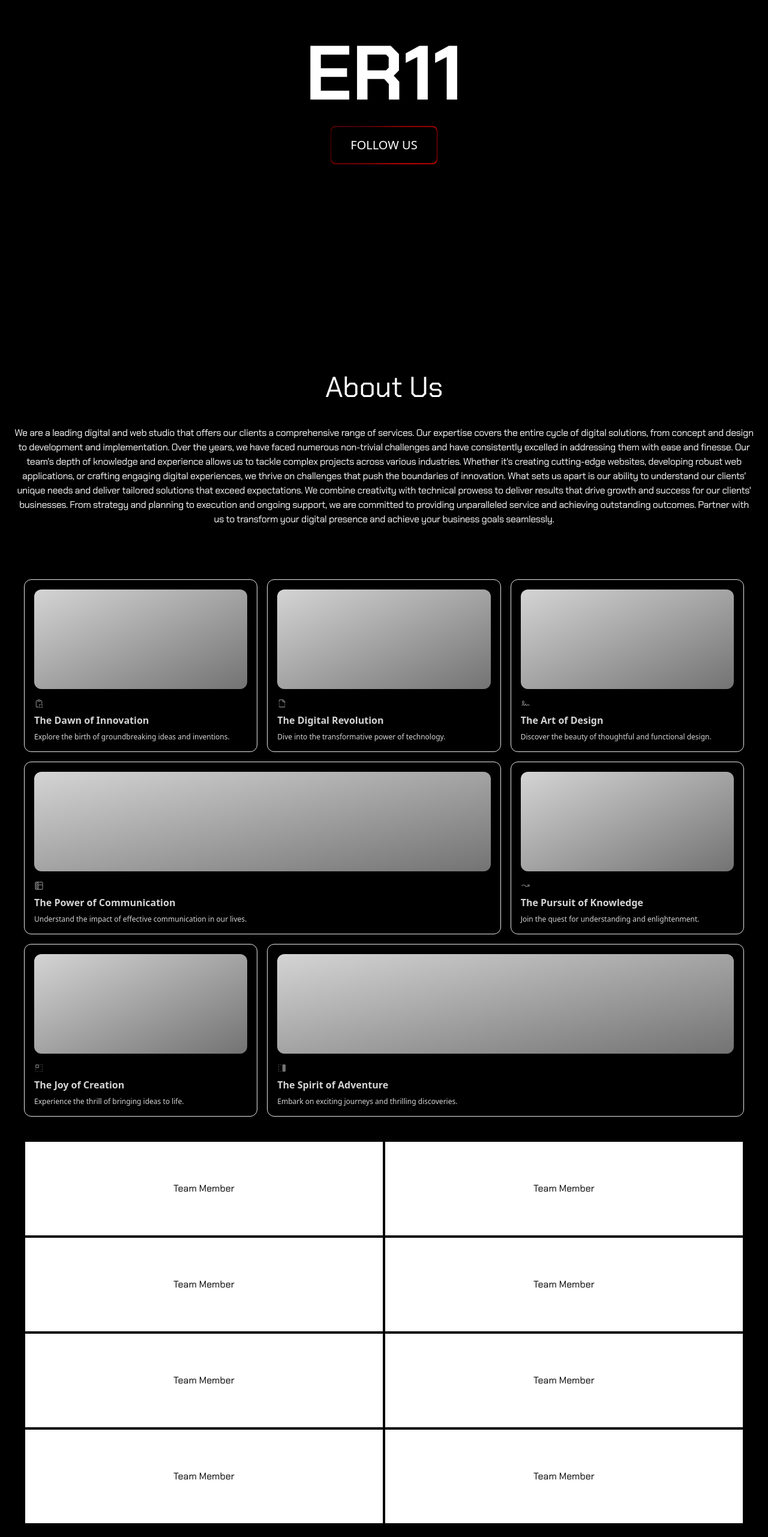
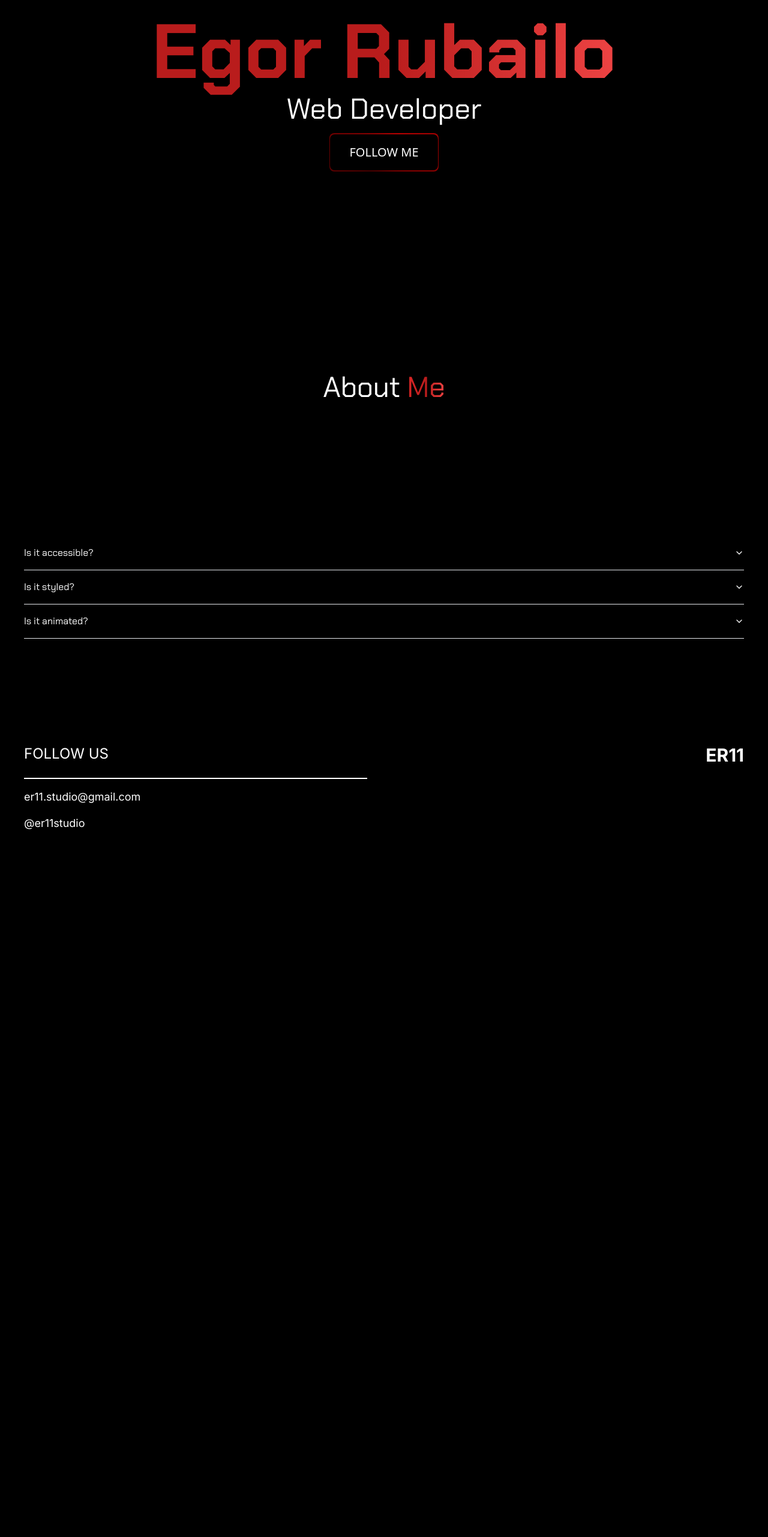
Before and after one commit to GEREGUR/e11, a Next.js app: page / in a window 1280 px wide. Shown: the part 234-2797 px from the top of the page at 60% size. After the commit the page ends 1635 px from the top, so only its background shows below. Built offline with nearby package versions, Linux system fonts and the light colour scheme.

Commit message:
Started redesigning the site

```diff
--- a/app/layout.tsx
+++ b/app/layout.tsx
@@ -1,6 +1,7 @@
 import type { Metadata } from "next";
 import { Inter } from "next/font/google";
 import "./globals.css";
+import Footer from "@/components/ui/footer";
 
 const inter = Inter({ subsets: ["latin"] });
 
@@ -16,7 +17,10 @@ export default function RootLayout({
 }>) {
   return (
     <html lang="en" className="!scroll-smooth">
-      <body className={inter.className}>{children}</body>
+      <body className={inter.className}>
+        {children}
+        <Footer />
+      </body>
     </html>
   );
 }
--- a/app/page.tsx
+++ b/app/page.tsx
@@ -1,4 +1,4 @@
-'use client'
+"use client";
 
 import { EvervaultCard } from "@/components/ui/card";
 import { Text } from "@/components/ui/text";
@@ -19,13 +19,12 @@ import {
   AccordionTrigger,
 } from "@/components/ui/accordion";
 import Footer from "@/components/ui/footer";
-import Team from "@/components/ui/team-grid";
 import { Chakra_Petch } from "next/font/google";
 
 const chackra = Chakra_Petch({
-  subsets: ['latin'],
-  weight: ['400', '700'],
-})
+  subsets: ["latin"],
+  weight: ["400", "700"],
+});
 const Skeleton = () => (
   <div className="flex h-full min-h-[6rem] w-full flex-1 rounded-xl bg-gradient-to-br from-neutral-300 to-neutral-500"></div>
 );
@@ -84,10 +83,13 @@ export default function Home() {
           className="relative mx-auto mt-2 flex flex-col items-start p-6"
           style={{ height: "95vh" }}
         >
-          <EvervaultCard text="ER11"></EvervaultCard>
+          <EvervaultCard
+            text="Egor Rubailo"
+            subtext="Web Developer"
+          ></EvervaultCard>
         </div>
         <Text />
-        <BentoGrid className="mx-auto max-w-full p-2 sm:p-10">
+        {/* <BentoGrid className="mx-auto max-w-full p-2 sm:p-10">
           {items.map((item, i) => (
             <BentoGridItem
               key={i}
@@ -98,11 +100,12 @@ export default function Home() {
               className={i === 3 || i === 6 ? "md:col-span-2" : ""}
             />
           ))}
-        </BentoGrid>
-        <div className="mx-2 sm:mx-10">
-          <Team />
-        </div>
-        <Accordion type="single" collapsible className="p-2 mt-24 sm:p-10 text-white">
+        </BentoGrid> */}
+        <Accordion
+          type="single"
+          collapsible
+          className="p-2 mt-24 sm:p-10 text-white"
+        >
           <AccordionItem value="item-1">
             <AccordionTrigger>Is it accessible?</AccordionTrigger>
             <AccordionContent>Yes. It is.</AccordionContent>
@@ -116,7 +119,6 @@ export default function Home() {
             <AccordionContent>Yes. For sure.</AccordionContent>
           </AccordionItem>
         </Accordion>
-        <Footer />
       </div>
     </main>
   );
--- a/components/ui/card.tsx
+++ b/components/ui/card.tsx
@@ -8,9 +8,11 @@ import Example from "./reg-button";
 
 export const EvervaultCard = ({
   text,
+  subtext,
   className,
 }: {
   text?: string;
+  subtext?: string;
   className?: string;
 }) => {
   let mouseX = useMotionValue(0);
@@ -22,7 +24,7 @@ export const EvervaultCard = ({
     const interval = setInterval(() => {
       let str = generateRandomString(10500);
       setRandomString(str);
-    }, 50); // Update every 10 milliseconds
+    }, 50);
 
     return () => clearInterval(interval);
   }, []);
@@ -36,20 +38,14 @@ export const EvervaultCard = ({
     setRandomString(str);
   }
 
-
-  // console.log(width)
-  // console.log(height)
-  // const [scrolled, setScrolled] = useState(false)
-
   return (
     <div
       className={cn(
         "relative flex aspect-square h-full w-full items-center justify-center bg-transparent",
-        className,
+        className
       )}
     >
       <div
-
         onMouseMove={onMouseMove}
         className="group/card relative flex h-full w-full items-center justify-center overflow-hidden bg-transparent transition"
       >
@@ -59,17 +55,16 @@ export const EvervaultCard = ({
           randomString={randomString}
         />
         <div className="relative z-10 flex flex-col items-center justify-center">
-          <div className="relative flex h-44  w-44 items-center justify-center rounded-full text-4xl font-bold text-white">
+          <div className="relative flex flex-col h-44  w-auto items-center justify-center rounded-full text-4xl font-bold text-white">
             <div className="absolute h-full w-full rounded-full blur-sm dark:bg-black/[0.8]" />
-            <span className="z-20 select-none text-8xl text-white md:text-9xl">
+            <span className="z-20 select-none text-4xl bg-gradient-to-r from-red-700 via-red-700 to-red-500 inline-block text-transparent bg-clip-text md:text-9xl p-2">
               {text}
             </span>
+            <span className="text-5xl font-light">{subtext}</span>
           </div>
-          <Example />
-          {/* <MdKeyboardArrowDown
-            className="duration-2000 absolute bottom-[-6em] animate-bounce text-white"
-            size={40}
-          /> */}
+          <div className="mt-6">
+            <Example />
+          </div>
         </div>
       </div>
     </div>
@@ -77,24 +72,16 @@ export const EvervaultCard = ({
 };
 
 export function CardPattern({ mouseX, mouseY, randomString }: any) {
+  const [optionalRender, setOptionalRender] = useState(250);
 
-
-  const [optionalRender, setOptionalRender] = useState(250)
-
-
-
-
- useEffect(()=>{
-  if (window.innerWidth <= 480) {
-    setOptionalRender(1000);
-  }
-
- }, [])
-
+  useEffect(() => {
+    if (window.innerWidth <= 480) {
+      setOptionalRender(1000);
+    }
+  }, []);
 
   let maskImage = useMotionTemplate`radial-gradient(${optionalRender}px at ${mouseX}px ${mouseY}px, white, transparent)`;
   let style = { maskImage, WebkitMaskImage: maskImage };
-
 
   return (
     <div className="pointer-events-none">
--- a/components/ui/footer.tsx
+++ b/components/ui/footer.tsx
@@ -1,17 +1,14 @@
 const Footer = () => {
   return (
-    <footer className="mt-24 grid gap-14 h-[25vh] w-full grid-cols-1 sm:grid-cols-2 md:grid-cols-3 bg-black p-2 sm:p-10 text-lg text-white">
+    <footer className="mt-24 grid gap-14 h-[25vh] w-full grid-cols-1 sm:grid-cols-2 bg-black p-4 sm:p-10 text-lg text-white">
       <ul className="flex flex-col gap-y-4">
-        <li className="text-2xl"><h3 className="pb-6 border-b-2 border-white uppercase">Socials</h3></li>
+        <li className="text-2xl">
+          <h3 className="pb-6 border-b-2 border-white uppercase">Follow us</h3>
+        </li>
         <li>er11.studio@gmail.com</li>
         <li>@er11studio</li>
       </ul>
-      <ul className="flex flex-col gap-y-4">
-        <li className="text-2xl"><h3 className="pb-6 border-b-2 border-white uppercase">Follow us</h3></li>
-        <li>er11.studio@gmail.com</li>
-        <li>@er11studio</li>
-      </ul>
-      <div className="text-3xl text-white font-bold">ER11</div>
+      <div className="text-3xl text-white text-end font-bold">ER11</div>
     </footer>
   );
 };
--- a/components/ui/reg-button.tsx
+++ b/components/ui/reg-button.tsx
@@ -5,7 +5,7 @@ const Example = () => {
   return <FollowButton />;
 };
 
-const TARGET_TEXT = "Follow us";
+const TARGET_TEXT = "Follow me";
 const CYCLES_PER_LETTER = 2;
 const SHUFFLE_TIME = 50;
 
--- a/components/ui/team-grid.tsx
+++ /dev/null
@@ -1,32 +0,0 @@
-const Team = () => {
-  return (
-    <div className="grid h-[80vh] w-full grid-cols-1 sm:grid-cols-2 divide-black">
-      <div className="flex h-auto w-auto items-center justify-center border-2 border-black bg-white">
-        Team Member
-      </div>
-      <div className="flex h-auto w-auto items-center justify-center border-2 border-black bg-white">
-        Team Member
-      </div>
-      <div className="flex h-auto w-auto items-center justify-center border-2 border-black bg-white">
-        Team Member
-      </div>
-      <div className="flex h-auto w-auto items-center justify-center border-2 border-black bg-white">
-        Team Member
-      </div>
-      <div className="flex h-auto w-auto items-center justify-center border-2 border-black bg-white">
-        Team Member
-      </div>
-      <div className="flex h-auto w-auto items-center justify-center border-2 border-black bg-white">
-        Team Member
-      </div>
-      <div className="flex h-auto w-auto items-center justify-center border-2 border-black bg-white">
-        Team Member
-      </div>
-      <div className="flex h-auto w-auto items-center justify-center border-2 border-black bg-white">
-        Team Member
-      </div>
-    </div>
-  );
-};
-
-export default Team;
--- a/components/ui/text.tsx
+++ b/components/ui/text.tsx
@@ -1,26 +1,13 @@
 export const Text = () => {
   return (
     <div className="text-white flex items-center justify-center flex-col tracking-tight px-2 sm:px-6 py-12">
-      <h2 className="text-5xl py-10">About Us</h2>
-      <p className="flex h-auto w-full items-center justify-center text-center">
-        We are a leading digital and web studio that offers our clients a
-        comprehensive range of services. Our expertise covers the entire cycle of
-        digital solutions, from concept and design to development and
-        implementation. Over the years, we have faced numerous non-trivial
-        challenges and have consistently excelled in addressing them with ease and
-        finesse. Our team's depth of knowledge and experience allows us to tackle
-        complex projects across various industries. Whether it's creating
-        cutting-edge websites, developing robust web applications, or crafting
-        engaging digital experiences, we thrive on challenges that push the
-        boundaries of innovation. What sets us apart is our ability to understand
-        our clients' unique needs and deliver tailored solutions that exceed
-        expectations. We combine creativity with technical prowess to deliver
-        results that drive growth and success for our clients' businesses. From
-        strategy and planning to execution and ongoing support, we are committed
-        to providing unparalleled service and achieving outstanding outcomes.
-        Partner with us to transform your digital presence and achieve your
-        business goals seamlessly.
-      </p>
+      <h2 className="text-5xl py-10">
+        About{" "}
+        <span className=" bg-gradient-to-r from-red-600 via-red-700 to-red-500 inline-block text-transparent bg-clip-text">
+          Me
+        </span>
+      </h2>
+      <p className="flex h-auto w-full items-center justify-center text-center"></p>
     </div>
   );
 };
--- a/package.json
+++ b/package.json
@@ -3,7 +3,7 @@
   "version": "0.1.0",
   "private": true,
   "scripts": {
-    "dev": "next dev",
+    "dev": "next dev --turbo",
     "build": "next build",
     "start": "next start",
     "lint": "next lint"
```
